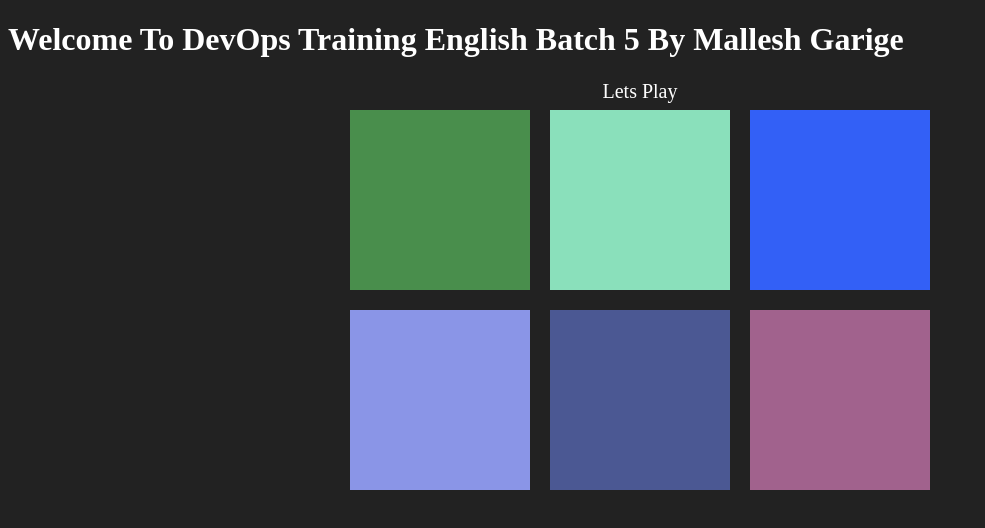
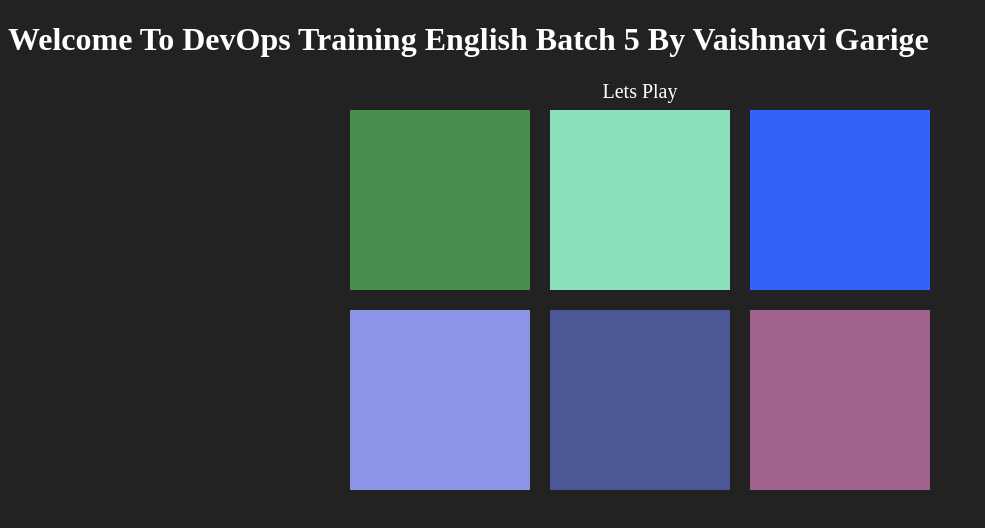
Before and after one commit to vgarige/first, a plain HTML site: page index.html in a window 1280 px wide. Shown: the whole page, without its empty margins (0-985 px from the left). Drawn offline with Linux system fonts and the light colour scheme.

Commit message:
Update index.html

```diff
--- a/index.html
+++ b/index.html
@@ -8,7 +8,7 @@
 	<title>Color Game</title>
 </head>
 <body>
-	<h1>Welcome To DevOps Training English Batch 5 By Mallesh Garige</h1>
+	<h1>Welcome To DevOps Training English Batch 5 By Vaishnavi Garige</h1>
 	<div id="smallcont">
 		<div></div>
 		<div id="try1">Lets Play</div>
```
